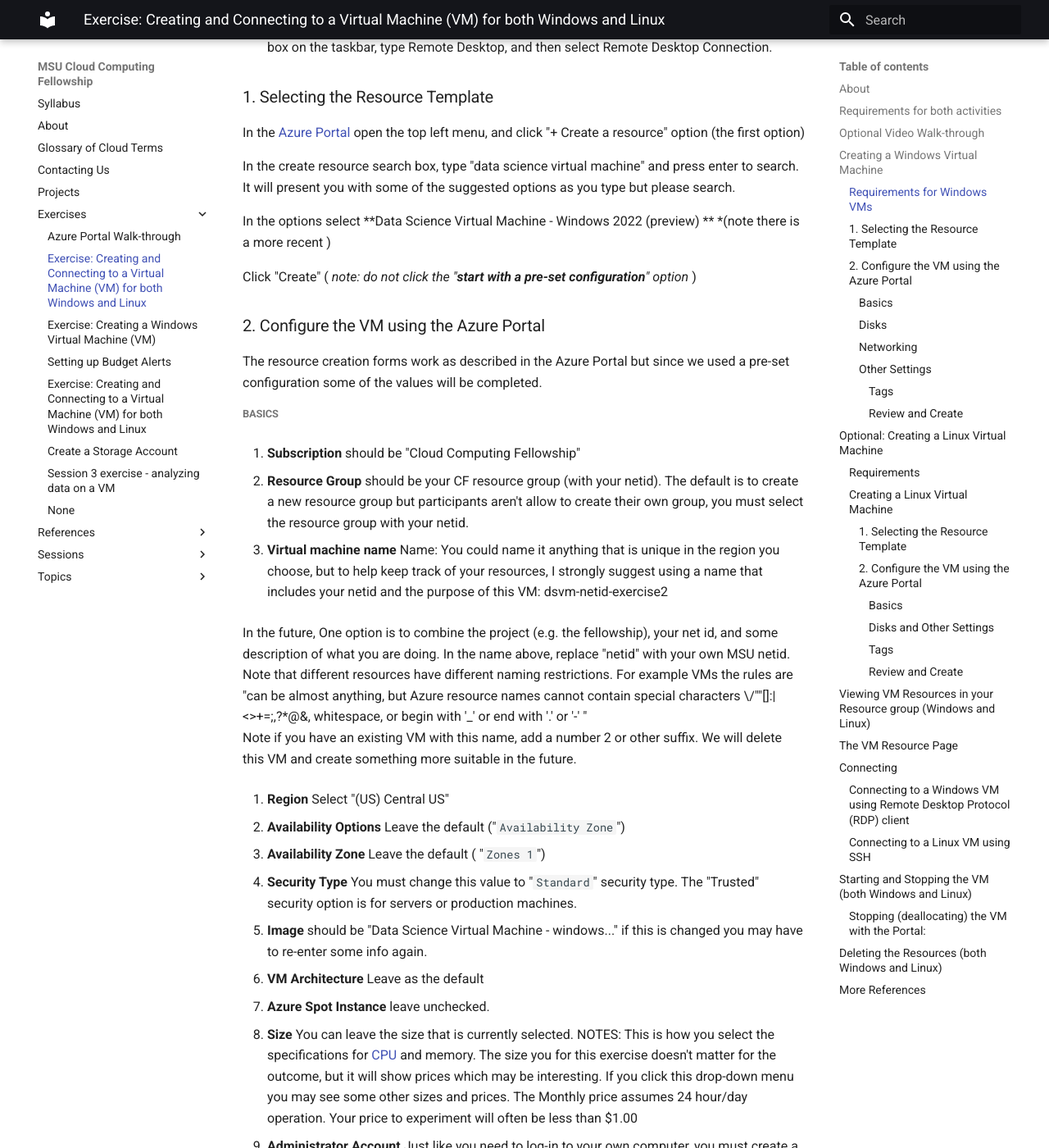
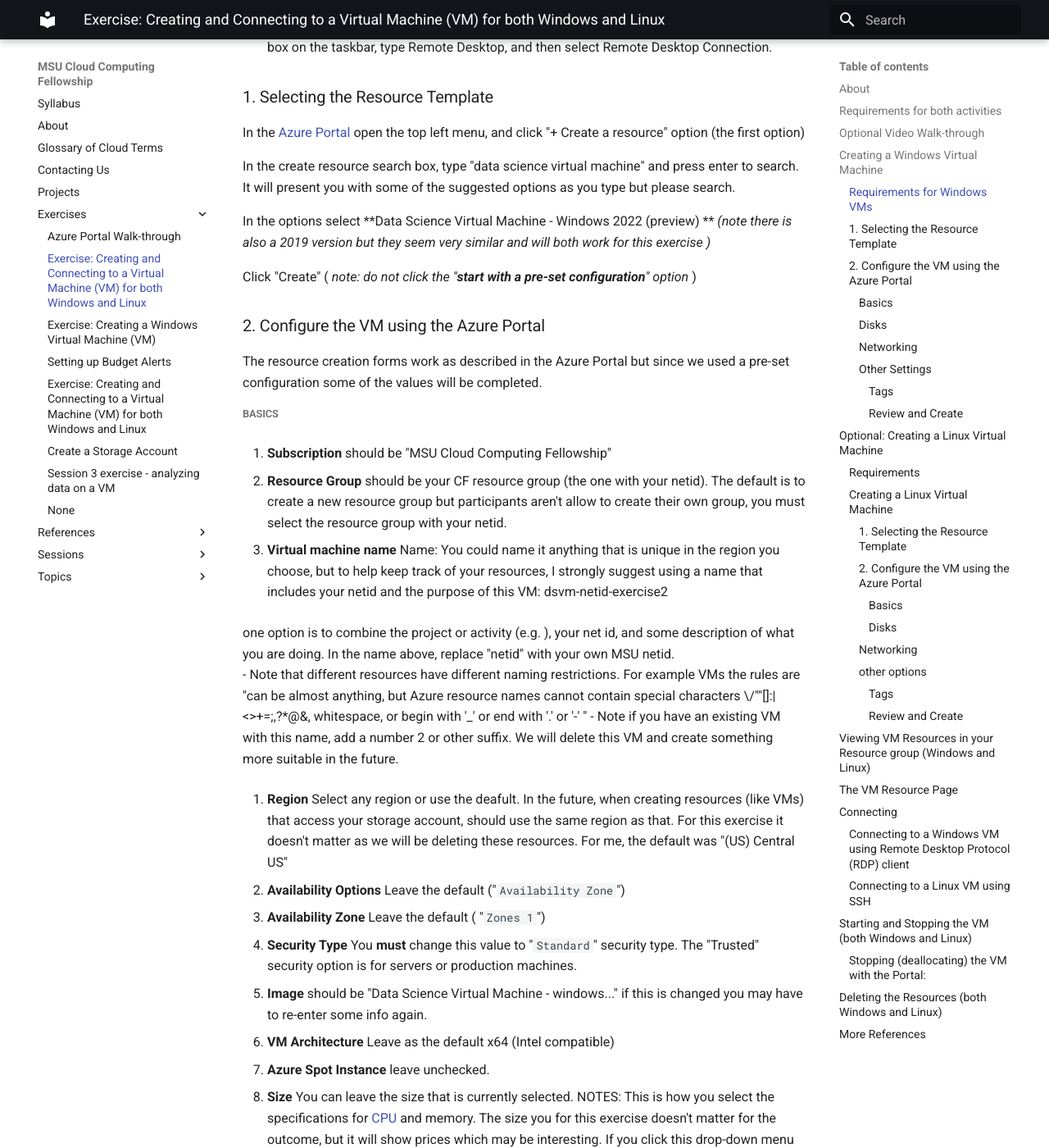
Before and after one commit to emtelgen/ccf23-testing, an MkDocs documentation site: the page built from docs/exercises/azure_vm_walkthrough.md, in a window 1280 px wide and 1400 px high, scrolled down 2285 px. Shown: the whole window at 82% size. Built offline with MkDocs 1.6.1 and Material for MkDocs 9.7.7, drawn with Linux system fonts in a browser that asks for light colours; some of the changed text lies outside the part shown.

Commit message:
update vm walkthrough for 2023 portal

```diff
--- a/docs/exercises/azure_vm_walkthrough.md
+++ b/docs/exercises/azure_vm_walkthrough.md
@@ -52,7 +52,7 @@
 
 In the create resource search box, type "data science virtual machine" and press enter to search.   It will present you with some of the suggested options as you type but please search.
 
-In the options select **Data Science Virtual Machine - Windows 2022 (preview) **  *(note there is a more recent )
+In the options select **Data Science Virtual Machine - Windows 2022 (preview) **  *(note there is also a 2019 version but they seem very similar and will both work for this exercise )*
 
 Click "Create"  ( *note: do not click the "**start with a pre-set configuration**" option* )
 
@@ -62,26 +62,30 @@
 
 ##### Basics
 
-1. **Subscription** should be "Cloud Computing Fellowship"
+1. **Subscription** should be "MSU Cloud Computing Fellowship"
 
-1. **Resource Group** should be your CF resource group (with your netid).  The default is to create a new resource group but participants aren't allow to create their own group,  you must select the resource group with your netid.
+1. **Resource Group** should be your CF resource group (the one with your netid).  The default is to create a new resource group but participants aren't allow to create their own group,  you must select the resource group with your netid.
 
 1. **Virtual machine name**  Name: You could name it anything that is unique in the region you choose, but to help keep track of your resources, I strongly suggest using a name that includes your netid and the purpose of this VM: dsvm-netid-exercise2
 
-   In the future, One option is to combine the project (e.g. the fellowship), your net id, and some description of what you are doing.   In the name above, replace "netid" with your own MSU netid.  <br>Note that different resources have different naming restrictions.  For example VMs the rules are "can be almost anything, but Azure resource names cannot contain special characters \/""[]:|<>+=;,?*@&, whitespace, or begin with '_' or end with '.' or '-' " <br>Note if you have an existing VM with this name, add a number 2 or other suffix.  We will delete this VM and create something more suitable in the future.
+   one option is to combine the project or activity (e.g. ), your net id, and some description of what you are doing.   In the name above, replace "netid" with your own MSU netid.
+     - Note that different resources have different naming restrictions.  For example VMs the rules are "can be almost anything, but Azure resource names cannot contain special characters \/""[]:|<>+=;,?*@&, whitespace, or begin with '_' or end with '.' or '-' "
+     - Note if you have an existing VM with this name, add a number 2 or other suffix.  We will delete this VM and create something more suitable in the future.
 
-1. **Region**  Select "(US) Central US"
+1. **Region**  Select any region or use the deafult.   In the future, when creating resources (like VMs) that access your storage account, should use the same region as that.  For this exercise it doesn't matter as we will be deleting these resources.  For me, the default was "(US) Central US"
 
 1. **Availability Options**  Leave the default ("`Availability Zone`")
 
 1. **Availability Zone** Leave the default ( "`Zones 1`")
 
-1. **Security Type**  You must change this value to "`Standard`" security type.  The "Trusted"  security option is for servers or production machines.
+1. **Security Type**  You **must** change this value to "`Standard`" security type.  The "Trusted"  security option is for servers or production machines.
 1. **Image** should be "Data Science Virtual Machine - windows..."   if this is changed you may have to re-enter some info again.
-1. **VM Architecture** Leave as the default
+1. **VM Architecture** Leave as the default x64 (Intel compatible)
 1. **Azure Spot Instance**  leave unchecked.
 1. **Size**   You can leave the size that is currently selected.
    NOTES: This is how you select the specifications for [CPU](../cloud_glossary/#cpu) and memory.  The size you for this exercise doesn't matter for the outcome, but it will show prices which may be interesting.  If you click this drop-down menu you may see some other sizes and prices.  The Monthly price assumes 24 hour/day operation.  Your price to experiment will often be less than $1.00
+
+
 1. **Administrator Account**
    Just like you need to log-in to your own computer, you must create a user account for the VM.   Select a User name and account that you will easily remember, because you will need it to log-in to the new VM.
     * username : use any user name you will easily remember.  I use my netid so I can always remember.
@@ -97,12 +101,13 @@
 
 #### Networking
 
+You must create a 'virtual network' for you VM to be connected to (note historically Azure created this for you).   Click "create new"  to open the new network form.
 
-Use the defaults for all of these options.
+**Create Virtual network**
 
-Again note the  "Delete public IP and NIC when VM is deleted" option.  As you follow this exercise you will see how to delete networking resources with the VM.
-
-Note that you must configure some kind of networking when creating VMs and other resources in the cloud.   These defaults are fine for that and will create networking resources for which you will be charged (but not much).
+  1. enter a Name : suggest adding "-vnet" to your proposed VM name.  For me this was "dsvm1-billspat-ccf23-vnet
+  2. leave all the rest of the settings as-is with the defaults
+  3. click the [OK] button at the bottom of this form.
 
 #### Other Settings
 
@@ -148,6 +151,8 @@
   * On Modern version of Windows, the cmd.exe command prompt has an `ssh` command built in
   * Linux desktop/laptops come with an ssh client
 
+
+<!-- ############## -->
 ### Creating a Linux Virtual Machine
 
 If at any point, or if you are exploring, you can't seem to get the configuration correct (or there is a validation error you can't fix), starting over will not create any resources or incur charges.   Go back to step 1 below.
@@ -170,8 +175,8 @@
 1. The **Subscription** should be "Cloud Computing Fellowship" and
 **resource group** should be your CF resource group (with your netid).
 
-1. **Virtual machine name**  Name: dsvm-YOURNETID-ccf22
-   Use your actual NetId , for example "dsvm-billspat-ccf22"
+1. **Virtual machine name**  Name: must be unique in the region.  I suggest using your netid to name it, and add abbreviations for what you are creataing and for which activity.  For example   dsvm1-netid-ccf23
+   Use your actual NetId , for example "dsvm1-billspat-ccf23"
 
    Note that different resources have different naming restrictions.  For example VMs the rules are "can be almost anything, but Azure resource names cannot contain special characters \/""[]:|<>+=;,?*@&, whitespace, or begin with '_' or end with '.' or '-' "
 
@@ -183,6 +188,7 @@
    You may also see an "availability zone" option appear (perhaps with an error message *"The value must not be empty"*).  Selecting ""No infrastructure Redundancy required" in the availability zone will remove the "availability zone" field and error message.
 1. **Security Type** Leave as 'standard'
 1. **Image** should be "Data Science Virtual Machine - Unbuntu.."   if this is changed you may have to select it again from the list.   Any Linux image is fine for this tutorial as
+1. **VM Architecture** leave as x64 (Intel processor compatible)
 1. **Run with Azure Spot discount**  leave unchecked.
 1. **Size**   You can leave the size that is currently selected, which is based on the pre-set configuration from the previous step.   <br>
    This is how you select the specifications for [CPU](../cloud_glossary/#cpu) and memory.  The size you for this exercise doesn't matter for the outcome, but it will show prices which may be interesting.  If you click this drop-down menu you may see some other sizes and prices.  The Monthly price assumes 24 hour/day operation.  Your price to experiment will often be less than $1.00   Click "see all sizes" if you are feeling adventurous --  there are maybe 100 options.  (click the  `[x]` in upper right to close the size selector window)
@@ -194,10 +200,24 @@
    1. **password** : something you can remember, but is complex to be secure.  Do **not** use your MSU password or any other passwords you use
 
 
-#####  Disks and Other Settings
+#####  Disks
 
-For this exercise we'll be using the default values for almost all the pages, except for '**Basics**' page.    However you are encouraged to look through these options to see what is involved in creating a virtual machine.  The [Azure VM documentation](https://docs.microsoft.com/en-us/azure/virtual-machines/) covers many of them.   For example a VM requires several networking components.   The good news is that Azure will name and create these for you, which will see.
+You can leave the defaults for this page.
 
+#### Networking
+
+You must create a 'virtual network' for you VM to be connected to (note historically Azure created this for you).   Click "create new"  to open the new network form.
+
+**Create Virtual network**
+
+  1. enter a Name : suggest adding "-vnet" to your proposed VM name.  For me this was "dsvm1-billspat-ccf23-vnet
+  2. leave all the rest of the settings as-is with the defaults
+  3. click the [OK] button at the bottom of this form.
+
+
+
+#### other options
+For this exercise we'll be using the default values for almost all the pages, except for '**Basics**' , '**Networking**' and .    However you are encouraged to look through these options to see what is involved in creating a virtual machine.  The [Azure VM documentation](https://docs.microsoft.com/en-us/azure/virtual-machines/) covers many of them.   For example a VM requires several networking components.   The good news is that Azure will name and create these for you, which will see.
 
 ##### Tags
 
@@ -216,7 +236,6 @@
 Click "Create" and the deployment will start.  It will take at most 15 minutes.
 
 Linux Users continue to the next section
-
 
 
 <hr>
@@ -271,33 +290,36 @@
 
 **Connect with RDP**  (remote desktop protocol)  is a Microsoft method for connecting to the graphical desktop.  For Mac/Linux requires additional software (mentioned at the beginning of this page).
 
-  * In the Azure portal:
+  * Step 1: In the Azure portal:
 
     - click "connect" and select "rdp" if it isn't already.
     - click "**download RDP file**" button and save the `.rdp` file anywhere on your computer that you find it again
 
-  * On your computer:
+  * Step 2:
     - after it's downloaded, find the  `.rdp` file and double click to open it which should start your remote desktop software.   Mac users must have installed the Microsoft Remote Desktop client app
     - ignore any security or error messages, click "connect"
-    - Enter the user name and password you used when you created the VM.
+    - Enter the user name and password you used when you created the VM.  This is not your email address, or the username of your computer, the one you used for the "administrator account" in the *Basics* section of the VM creation form.
+    - If the VM is not running when you  you will get an error message.
 
   * Alternatively you may also open your RPD software, create a new connection, and copy the IP address listed in the portal, in the Azure VM.  and paste the IP address that is listed on the resource page for the VM.
 
 ![Entering an IP address into the Windows RDP client](vm_activity/vm_activity_screenshot_remote_desktop_entering_ip_address.jpg)
 
-  * When you connect, if the VM is not running, you will get an error message.  Here is what the Windows screen looks like:
+  *   Here is what the Windows screen may look like:
 
    ![Windows remote desktop Certificate Warning](vm_activity/vm_activity_screenshot_remote_desktop_cert_warning.jpg)
 
    This is because we are using a temporary certificate but it is secure.  Click "Yes"
 
   * Enter the Username and password you used when  configuring the VM in the "Basics" section above.
-    * you may be able to simply enter the user name and password directly
-    * If not, in the  Windows Security window, select More choices and then Use a different account. Enter the credentials for an account on the virtual machine and then select OK.  If the user account you entered does not work, you may have to put your user account in domain\username form, and in this case, the domain is the name of the virtual machine and it is entered as vmname\username, with a back-slash in-between, and with the same password.
+    * For some versions of Windows, you need to click "More choices" in the Windows Security menu, otherwise the default is often your Microsoft or your laptop account
+    * Enter the user id and password you used when you created the VM.  If the user account you entered does not work, you may have to put your user account in domain\username form, and in this case, the domain is the name of the virtual machine and it is entered as vmname\username, with a back-slash in-between, and with the same password.
 
-Once you connect, you may see Windows starting up and installing things.  Feel free to close any windows.  Once the installations are finished, you may use the machine as you would any other windows computer.  If you type Rstudio in the search box, you may launch an  Rstudio session on this remote computer.    It also has Python, many python libs and Jupyter notebook.
+Once you connect for the first time, the Windows VM will provision the VM user account and will install things during and after start-up.  Feel free to close any windows.  Once the installations are finished, you may use the machine as you would any other windows computer.  You can start Jupyter notebooks to work with Python.  Previous version of the Azure Data Science Virtual Machine has Rstudio installed on it, but the latest version only seems to have the base R interface.
 
-We will cover how to transfer code and files to a VM in a later session.
+We will cover how to transfer code and files to a VM in a later session.  If you are comfortable with using the command line, you can use `git clone...` to download code to run.
+
+Explore to see what is already pre-installed on this VM.   If you start with a standard version of Windows, you will have to install your own software.
 
 When you finished with your remote session you may simply close the remote windows (leaving the VM running.  See below for how to turn it off and delete it.
 
@@ -318,6 +340,7 @@
 To Exit, type `exit` at the command prompt.
 
 **Next Steps:** For information on turning off the VM and for eventually deleting the VM, scroll down below the Linux section as these operations are the same in the Azure portal for Linux or Windows virtual machines.
+
 
 ### Connecting to a **Linux** VM using SSH
 
```
Also changed, not shown: other parts of docs/exercises/azure_vm_walkthrough.md (+1 -3 lines), docs/exercises/vm_activity/windows11-rdp-screen.jpg (added).
